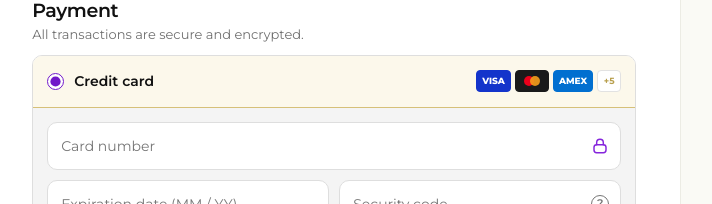
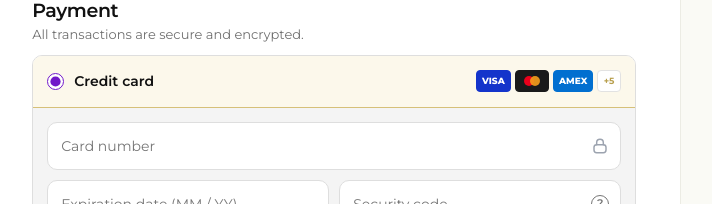
Before and after one commit to anri557/baxedweb, a Next.js app: page /checkout in a window 1280 px wide. Shown: the part 934-1138 px from the top of the page, without its empty margins (11-723 px from the left). Built offline with nearby package versions, Linux system fonts and the light colour scheme.

Commit message:
Smooth card brand sliding transition and light gray input lock icon

```diff
--- a/app/checkout/CheckoutClient.js
+++ b/app/checkout/CheckoutClient.js
@@ -619,21 +619,31 @@ export default function CheckoutClient() {
                     />
                     <span>Credit card</span>
                     <div className="checkout-card-brands" aria-hidden="true">
-                      {cardBrand === "visa" && <span className="brand-pill visa">VISA</span>}
-                      {cardBrand === "mastercard" && <span className="brand-pill mc" title="Mastercard" />}
-                      {cardBrand === "amex" && <span className="brand-pill amex">AMEX</span>}
-                      {cardBrand === "discover" && <span className="brand-pill discover">DISCOVER</span>}
-                      {cardBrand === "jcb" && <span className="brand-pill jcb">JCB</span>}
-                      {cardBrand === "diners" && <span className="brand-pill diners">DINERS</span>}
-                      {cardBrand === "unionpay" && <span className="brand-pill unionpay">UNIONPAY</span>}
-                      {(!cardBrand || cardBrand === "unknown") && (
-                        <>
-                          <span className="brand-pill visa">VISA</span>
-                          <span className="brand-pill mc" />
-                          <span className="brand-pill amex">AMEX</span>
-                          <span className="brand-pill more">+5</span>
-                        </>
-                      )}
+                      <span className={`brand-pill visa ${cardBrand && cardBrand !== "visa" ? "is-hidden" : ""}`}>
+                        VISA
+                      </span>
+                      <span
+                        className={`brand-pill mc ${cardBrand && cardBrand !== "mastercard" ? "is-hidden" : ""}`}
+                        title="Mastercard"
+                      />
+                      <span className={`brand-pill amex ${cardBrand && cardBrand !== "amex" ? "is-hidden" : ""}`}>
+                        AMEX
+                      </span>
+                      <span className={`brand-pill discover ${cardBrand === "discover" ? "" : "is-hidden"}`}>
+                        DISC
+                      </span>
+                      <span className={`brand-pill jcb ${cardBrand === "jcb" ? "" : "is-hidden"}`}>
+                        JCB
+                      </span>
+                      <span className={`brand-pill diners ${cardBrand === "diners" ? "" : "is-hidden"}`}>
+                        DINERS
+                      </span>
+                      <span className={`brand-pill unionpay ${cardBrand === "unionpay" ? "" : "is-hidden"}`}>
+                        UPI
+                      </span>
+                      <span className={`brand-pill more ${cardBrand ? "is-hidden" : ""}`}>
+                        +5
+                      </span>
                     </div>
                   </label>
                   {paymentMethod === "card" && (
@@ -655,7 +665,7 @@ export default function CheckoutClient() {
                             height="16"
                             viewBox="0 0 24 24"
                             fill="none"
-                            stroke="#8525dc"
+                            stroke="#9ca3af"
                             strokeWidth="2.2"
                             strokeLinecap="round"
                             strokeLinejoin="round"
```
Also changed, not shown: app/globals.css.
